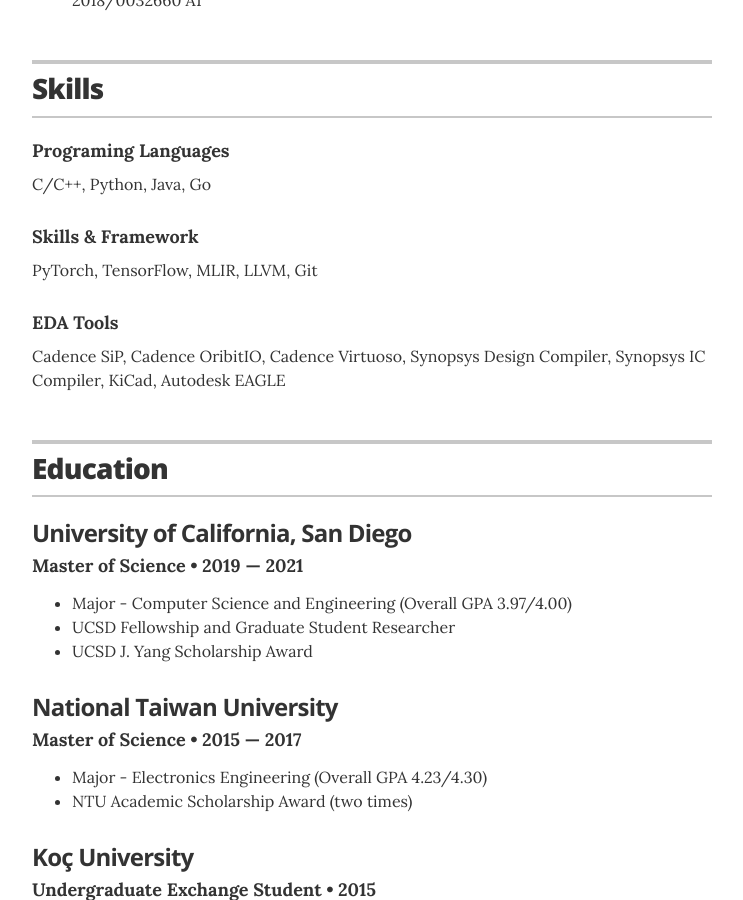
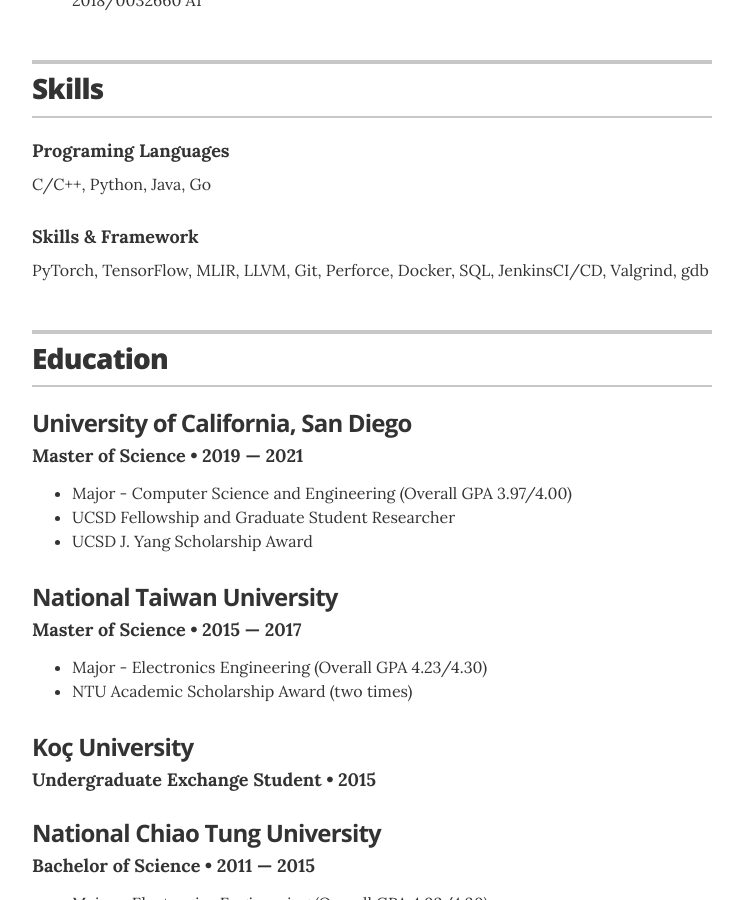
Before and after one commit to jamestclin/jamestclin.github.io, a Jekyll site: the page built from index.html, in a window 1280 px wide and 900 px high, scrolled down 2122 px. Shown: the whole window, without its empty margins (268-1011 px from the left). Built offline with Jekyll 4.4.1, drawn with Linux system fonts in a browser that asks for light colours.

Commit message:
Update skills.yml

```diff
--- a/_data/skills.yml
+++ b/_data/skills.yml
@@ -3,7 +3,7 @@
   description: C/C++, Python, Java, Go
 
 - skill: Skills & Framework
-  description: PyTorch, TensorFlow, MLIR, LLVM, Git
+  description: PyTorch, TensorFlow, MLIR, LLVM, Git, Perforce, Docker, SQL, JenkinsCI/CD, Valgrind, gdb
 
-- skill: EDA Tools
-  description: Cadence SiP, Cadence OribitIO, Cadence Virtuoso, Synopsys Design Compiler, Synopsys IC Compiler, KiCad, Autodesk EAGLE
+# - skill: EDA Tools
+#   description: Cadence SiP, Cadence OribitIO, Cadence Virtuoso, Synopsys Design Compiler, Synopsys IC Compiler, KiCad, Autodesk EAGLE
```
